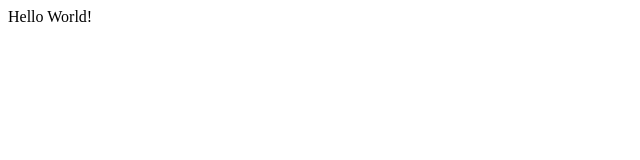
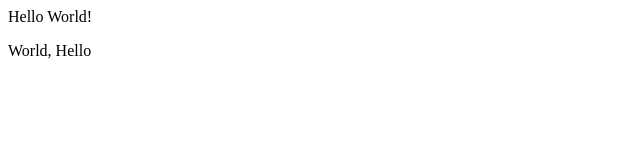
Before and after one commit to s01012/first-project, a plain HTML site: page index.html in a window 1280 px wide. Shown: the full height of the page, 0-640 px from the left. Drawn offline with Linux system fonts and the light colour scheme.

Commit message:
5 коммит

```diff
--- a/index.html
+++ b/index.html
@@ -1 +1,2 @@
 <p>Hello World!</p>
+<p>World, Hello</p>
```
